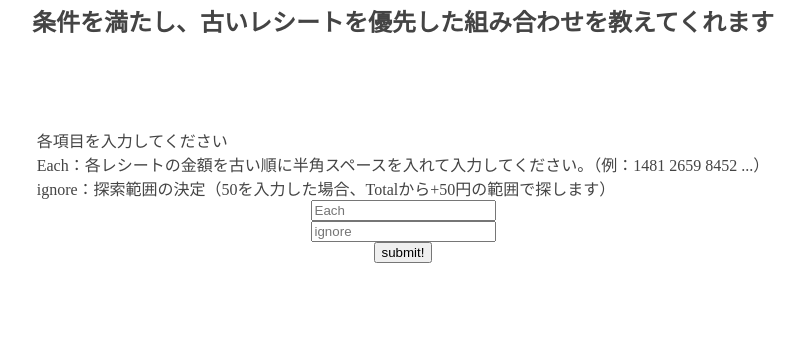
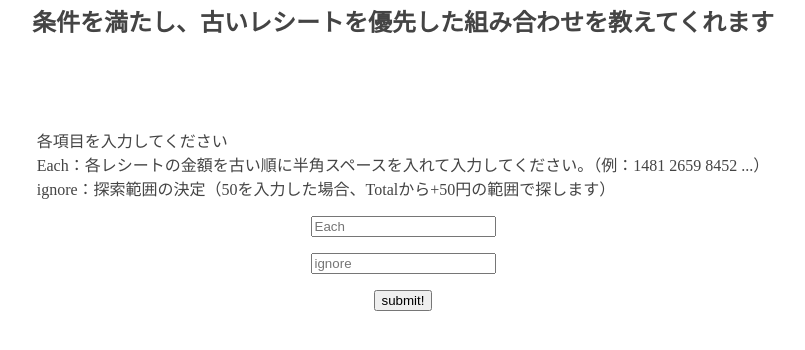
Before and after one commit to kazu373-bio/Receipt_combination_app, a Flask app: page / in a window 1280 px wide. Shown: the part 139-489 px from the top of the page, without its empty margins (237-1042 px from the left). Run offline with Flask 2, Linux system fonts and the light colour scheme.

Commit message:
Update index.html

```diff
--- a/templates/index.html
+++ b/templates/index.html
@@ -16,15 +16,21 @@
     </header>
 
     <div class='main'>
-        <h2> 条件を満たし、古いレシートを優先した組み合わせを教えてくれます</h2>
+	<h2> 条件を満たし、古いレシートを優先した組み合わせを教えてくれます</h2>
         <div class='p'>
         各項目を入力してください<br>
         Each：各レシートの金額を古い順に半角スペースを入れて入力してください。（例：1481 2659 8452 ...）<br>
         ignore：探索範囲の決定（50を入力した場合、Totalから+50円の範囲で探します）</div>
         <form method='POST' enctype="multipart/form-data">
-            <input class='file_choose' type="txt" name="w" placeholder="Each"/><br>
-            <input class='file_choose' type="txt" name="A" placeholder="ignore"/><br>
-            <input class='btn' value="submit!" type="submit"/>
+		<p>
+			<input class='file_choose' type="txt" name="w" placeholder="Each"/>
+		</p>
+		<p>
+			<input class='file_choose' type="txt" name="A" placeholder="ignore"/>
+		</p>
+		<p>
+			<input class='btn' value="submit!" type="submit"/>
+		</p>
         </form>
 
 	<div class='answer'>{{answer}}
```
